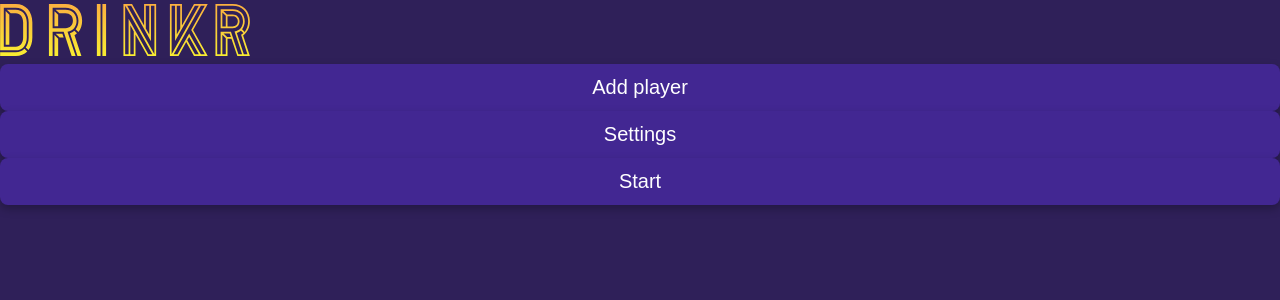
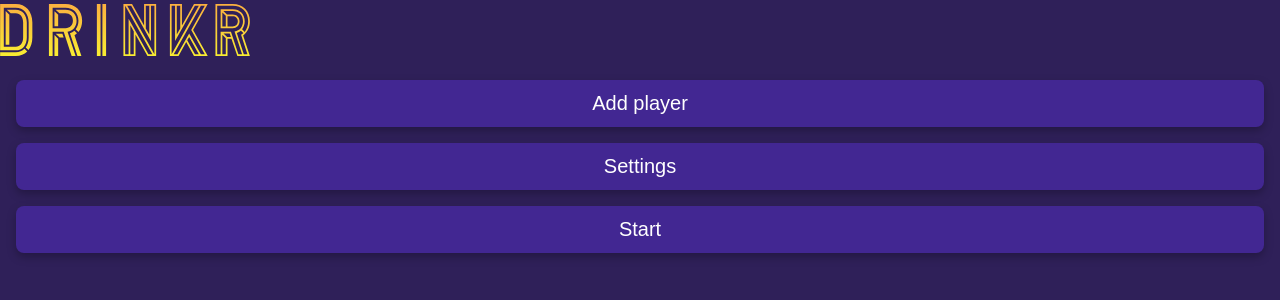
Before and after one commit to Noex98/partyGame, a Next.js app: page / in a window 1280 px wide. Shown: the top 300 px of the page. Built offline with nearby package versions, Linux system fonts and the light colour scheme.

Commit message:
stat page layout

```diff
--- a/src/app/page.tsx
+++ b/src/app/page.tsx
@@ -1,5 +1,8 @@
+"use client";
+
 import { Logo } from '@/components';
-import React from 'react'
+import styles from './style.module.scss';
+import React, { useState } from 'react'
 import { Button, AddPlayerBtn } from '@/components';
 
 export const metadata = {
@@ -8,13 +11,25 @@ export const metadata = {
 };
 
 export default function page() {
+
+    const [addPlayerFocus, setAddPlayerFocus] = useState(false);
+
     return (
         <div>
             <Logo/>
 
-        <AddPlayerBtn />
+            <div className={styles.buttonContainer + " " + ( !addPlayerFocus && styles.buttonContainerPadding)}>
+                <AddPlayerBtn
+                    focusHandler={() => setAddPlayerFocus(true)}
+                    blurHandler={() => setAddPlayerFocus(false)}
+                />
+                {!addPlayerFocus && (
+                    <>
                         <Button text='Settings'/>
                         <Button text='Start'/>
+                    </>
+                )}
+            </div>
 
         </div>
     )
--- /dev/null
+++ b/src/app/style.module.scss
@@ -0,0 +1,10 @@
+.buttonContainer {
+    display:flex;
+    flex-direction: column;
+    gap: 16px;
+    transition: 150ms;
+}
+
+.buttonContainerPadding {
+    padding: 16px;
+}
```
Lines whose indentation alone changed are shown as unchanged.
